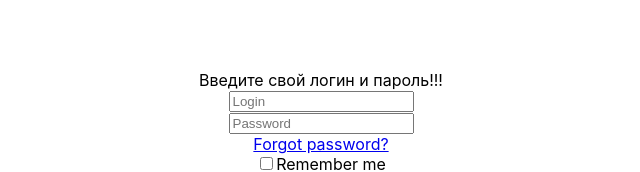
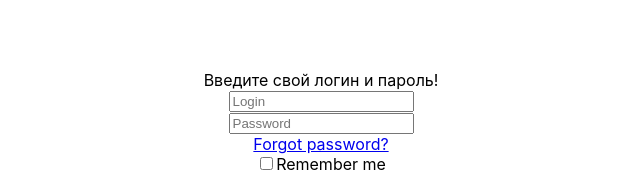
Before and after one commit to SashaZaicev/help-module, a React (Create React App) app: page /sign-in in a window 1280 px wide. Shown: the part 218-390 px from the top of the page, without its empty margins (319-959 px from the left). Built offline with nearby package versions, Linux system fonts and the light colour scheme.

Commit message:
add new branch

```diff
--- a/src/home/signInPage/SignInPage.js
+++ b/src/home/signInPage/SignInPage.js
@@ -5,7 +5,7 @@ import {FORGOT_PASS, SIGN_UP} from "../Routes";
 const SignInPage = (props) => {
     return (
         <div className='container'>
-            <div>Введите свой логин и пароль!!!</div>
+            <div>Введите свой логин и пароль!</div>
             <div><input type="text" placeholder='Login'/></div>
             <div><input type="password" placeholder='Password'/></div>
             <div><NavLink to={FORGOT_PASS}>Forgot password?</NavLink></div>
```
